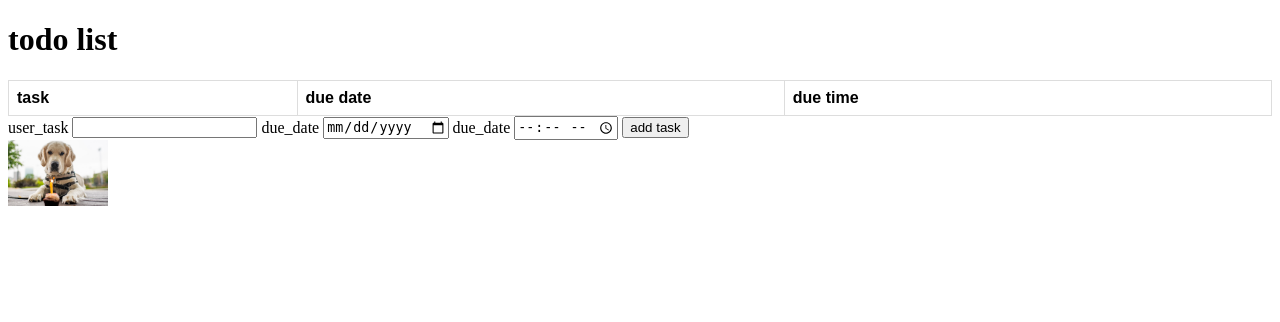
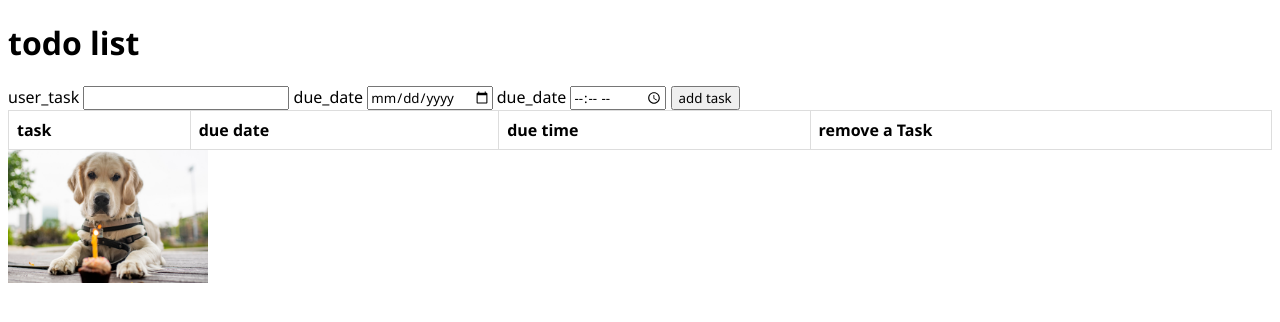
Before and after one commit to BellaCho188/task.manager, a Flask app: page / in a window 1280 px wide. Shown: the top 322 px of the page. Run offline with Flask 3, Linux system fonts and the light colour scheme; lists and menus that the app fills with data are empty.

Commit message:
changed the formating in the html file and commented out some things

```diff
--- a/app.py
+++ b/app.py
@@ -1,5 +1,7 @@
 from flask import Flask, render_template, request, url_for, redirect
+
 app = Flask(__name__)
+
 
 class Task:
     """class for tasks"""
@@ -12,20 +14,30 @@ class Task:
     def __str__(self) -> str:
         return f"Task: {self.user_task}, Due Date: {self.due_date}, Time Due: {self.due_time}"
 
+
 tasks: list[Task] = []
 
 
-@app.route('/',methods = ['GET', 'POST']) #@ decorator modifies functions
+# methods specifies the allowed ways the users are allowed to interact with the server
+# defualt its method = ['GET']
+@app.route("/", methods=["GET", "POST"])  # @ decorator modifies functions
 def index():
-    if request.method != 'POST':
-        return render_template('index.html', tasks=tasks)
-    form = request.form.to_dict()
+    if request.method != "POST":
+        return render_template("index.html", tasks=tasks)
     if "remove_task" in request.form and tasks:
-        tasks.pop(request.form.get("index_to_pop", type=int) - 1)
-        return render_template('index.html', tasks=tasks)
-    if form.pop("add_task") is not None:
-        tasks.append(Task(**form))
-    return render_template('index.html', tasks=tasks)
+        tasks.pop(
+            request.form.get("index_to_pop", type=int) - 1
+        )  # from html file remove task *enumerates the task (starts at 1)
+        return render_template("index.html", tasks=tasks)
+    if "add_task" in request.form:
+        task = Task(
+            **{key: val for key, val in request.form.items() if key != "add_task"}
+        )
+        # dictionary unpacking, k, v creates a new dictionary and removes adds task
+        # ** unpacks the dictionary Task(**{due_date="2024"}) == Task(due_date="2024")
+        tasks.append(task)
+    return render_template("index.html", tasks=tasks)
+
 
 if __name__ == "__main__":
     app.run(debug=True)
--- a/templates/index.html
+++ b/templates/index.html
@@ -3,6 +3,10 @@
   <head>
     <title>Task manager</title>
     <style>
+
+      *{
+        font-family: 'Segoe UI', Tahoma, Geneva, Verdana, sans-serif;
+      }
       table {
         font-family: arial, sans-serif;
         border-collapse: collapse;
@@ -17,7 +21,7 @@
       }
 
       tr:nth-child(even) {
-        background-color: #dddddd;
+        background-color: #FFB6C1;
       }
     </style>
   </head>
@@ -25,12 +29,29 @@
   <body>
     <h1>todo list</h1>
 
+    <div>
+      <form method="post">
+        <label for="user_task">user_task</label>
+        <input name="user_task" />
+
+        <label for="due_date">due_date</label>
+        <input name="due_date" type="date" />
+
+        <label for="due_time">due_date</label>
+        <input name="due_time" type="time" />
+
+        <button type="submit" name="add_task">add task</button>
+      </form>
+    </div>
+
+
     <table>
       <thead>
         <tr>
           <th scope="col">task</th>
           <th scope="col">due date</th>
           <th scope="col">due time</th>
+          <th scope="col">remove a Task</th>
         </tr>
       </thead>
       <tbody>
@@ -41,28 +62,19 @@
           <td>{{ todo.due_time }}</td>
           <td>
             <form method="post">
-                <input type="hidden" name="index_to_pop" value="{{ loop.index }}" />
-                <button type="submit" name="remove_task">remove</button>
+              <input
+                type="hidden"
+                name="index_to_pop"
+                value="{{ loop.index }}"
+              />
+              <button type="submit" name="remove_task">remove</button>
             </form>
-        </td>
+          </td>
         </tr>
         {% endfor %}
       </tbody>
     </table>
 
-    <form method="post">
-      <label for="user_task">user_task</label>
-      <input name="user_task" />
-
-      <label for="due_date">due_date</label>
-      <input name="due_date" type="date" />
-
-      <label for="due_time">due_date</label>
-      <input name="due_time" type="time" />
-
-      <button type="submit" name="add_task">add task</button>
-    </form>
-
-    <img src="{{ url_for('static', filename='cooper.png') }}" width="100" />
+    <img src="{{ url_for('static', filename='cooper.png') }}" width="200" />
   </body>
 </html>
```
